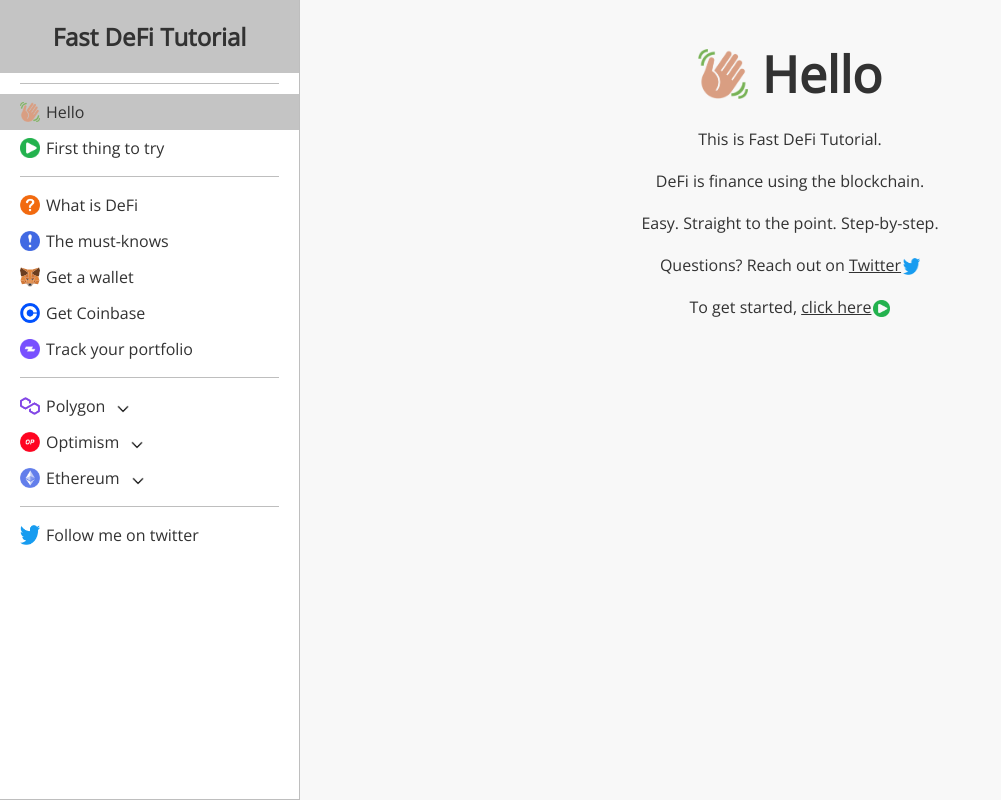
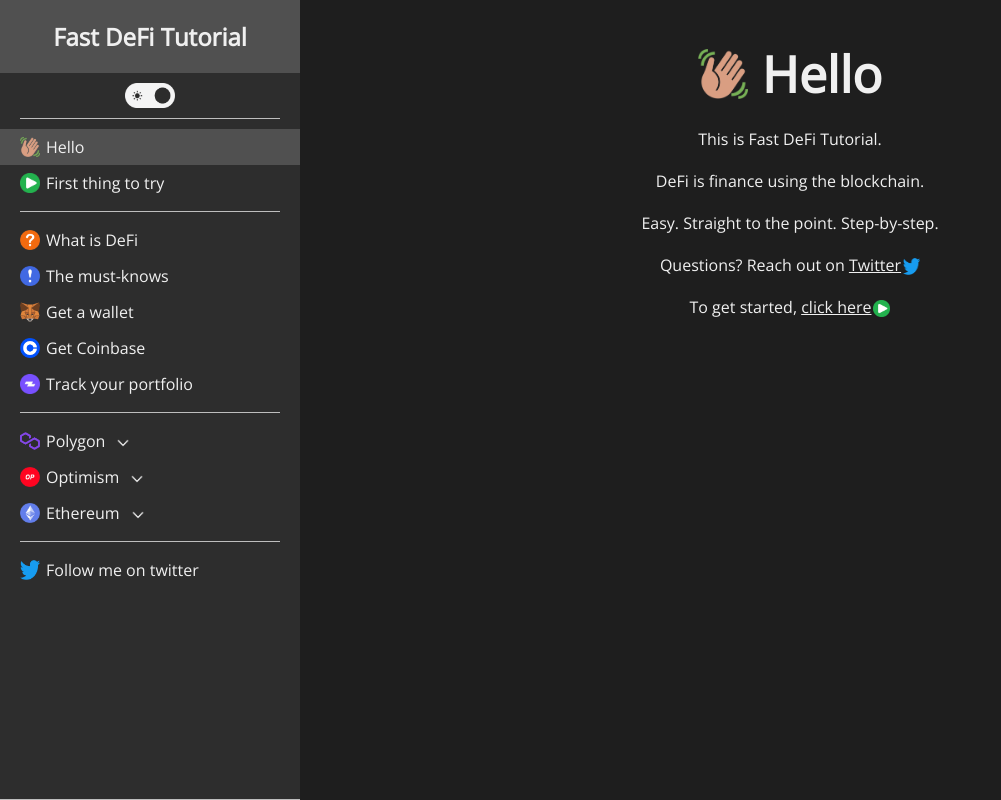
Before and after one commit to tomuky/fastdefitutorial, a PHP site: page / in a window 1280 px wide. Shown: the whole page, without its empty margins (0-1001 px from the left). Run offline with PHP 8.4, Linux system fonts and the light colour scheme; some libraries are stand-ins or nearby versions.

Commit message:
Added dark mode with toggle

```diff
--- a/css/fast.0.2.css
+++ b/css/fast.0.3.css
@@ -8,15 +8,29 @@ body{
     margin: 0; padding: 0;
     height: 100%;
     width: 100%;
-    color: rgb(50,50,50);
-    background-color: rgb(248, 248, 248);
     font-family: 'Open Sans', sans-serif;
     display: flex;
     overscroll-behavior-y: none;
 }
+body.light{
+    color: rgb(50,50,50);
+    background-color: rgb(248, 248, 248);
+}
+body.dark{
+    color: rgb(240, 240, 240);
+    background-color: rgb(30, 30, 30);
+}
+
 a{
     color: rgb(50,50,50);
 }
+a.light{
+    color: rgb(50,50,50);
+}
+a.dark{
+    color: rgb(240, 240, 240);
+}
+
 div.container{
     height: 100%; width: 100%;
     display: flex;
@@ -28,10 +42,8 @@ div.left-pane{
     height: 100%;
     width: 300px;
     min-width: 300px;
-    border-right: 1px solid rgb(190, 190, 190);
     border-bottom: 1px solid rgb(190,190,190);
     overflow: auto;
-    background-color: white;
     display: flex;
     flex-direction: column;
     /* no highlighting */
@@ -42,6 +54,16 @@ div.left-pane{
     -ms-user-select: none; /* Internet Explorer or Edge */
     user-select: none; /* All modern browsers */
 }
+.left-pane.light{
+    color: rgb(50,50,50);
+    background-color: rgb(248, 248, 248);
+    border-right: 1px solid rgb(190, 190, 190);
+}
+.left-pane.dark{
+    color: rgb(240, 240, 240);
+    background-color: rgb(45, 45, 45);
+}
+
 div.main-pane{
     height: 100%;
     flex-grow: 1;
@@ -69,6 +91,9 @@ div.mobile-header-area-filler{
     cursor: pointer;
     background-color: rgb(196, 196, 196);
 }
+.left-pane-title.dark:hover{
+    background-color: rgb(80, 80, 80);
+}
 div.left-pane-list{
     font-size: 16px;
     display: flex;
@@ -89,11 +114,17 @@ div.left-pane-list{
     cursor: pointer;
     text-decoration: none;
 }
-.left-pane-list-item:hover{
+.left-pane-list-item.light:hover{
     background-color: rgb(196, 196, 196);
 }
-.left-pane-list-item-selected{
+.left-pane-list-item-selected.light{
     background-color: rgb(196, 196, 196);
+}
+.left-pane-list-item.dark:hover{
+    background-color: rgb(80, 80, 80);
+}
+.left-pane-list-item-selected.dark{
+    background-color: rgb(80, 80, 80);
 }
 
 div.left-pane-list-group{
@@ -138,6 +169,9 @@ img.list-dropdown-logo{
     -moz-transition: transform 100ms;
     -webkit-transition: transform 100ms;
     transition: transform 100ms;
+}
+img.list-dropdown-logo.dark{
+    filter: invert(100%);
 }
 .flip {
     transform: rotate(-180deg);
@@ -189,12 +223,24 @@ img.item-icon{
     width: 20px;
     margin-right: 8px;
 }
+img.item-icon.dark{
+    filter: invert(100%);
+}
 img.inline-icon{
     height: 17px; width: 17px;
     vertical-align: middle;
     margin-left: 2px;
 }
 
+.theme-toggle-area{
+    display: flex;
+    justify-content: center;
+    margin-top: 10px;
+}
+img.theme-toggle-button{
+    width: 50px;
+    cursor: pointer;
+}
 
 /* mobile */
 @media screen and (max-width:450px){
@@ -228,13 +274,18 @@ img.inline-icon{
     div.mobile-header-area{
         display: block;
         position: fixed;
-        background-color: white;
         z-index: 3;
         width: 100%;
         display: flex;
         justify-content: space-between;
         align-items: center;
         border-bottom: 1px solid rgb(190, 190, 190);
+    }
+    div.mobile-header-area.light{
+        background-color: white;
+    }
+    div.mobile-header-area:dark{
+        background-color: rgb(30,30,30);
     }
     div.mobile-header-left{
         display: flex;
@@ -244,6 +295,9 @@ img.inline-icon{
     }
     img.header-icon{
         height: 36px; width: 36px;
+    }
+    img.header-icon.dark{
+        filter: invert(100%);
     }
     .mobile-header-middle{
         display: block;
@@ -268,5 +322,8 @@ img.inline-icon{
     img.title-icon{
         width: 28px; height: 28px;
     }
+    img.theme-toggle-button{
+        width: 60px;
+    }
 
 }
--- a/index.html
+++ b/index.html
@@ -18,11 +18,11 @@
     <link rel="icon" type="image/x-icon" href="images/fdt.ico">
     <meta name="description" content="Fast DeFi Tutorial">
     <meta name="author" content="Tom">
-    <link rel="stylesheet" href="css/fast.0.2.css?v=0">
+    <link rel="stylesheet" href="css/fast.0.3.css?v=0">
     <script src="https://code.jquery.com/jquery-1.8.3.js"></script>
     <script src="https://code.jquery.com/ui/1.9.2/jquery-ui.js"></script>
 	<script src="js/data.0.5.js"></script>
-	<script src="js/fast.0.5.js"></script>
+	<script src="js/fast.0.6.js"></script>
     <link href="https://fonts.googleapis.com/css2?family=Open+Sans&display=swap" rel="stylesheet">
 
     <meta property="og:url"                content="https://fastdefitutorial.com" />
@@ -56,6 +56,11 @@
 				Fast DeFi Tutorial
 			</a>
 			<div class="left-pane-list">
+
+				<div class="theme-toggle-area">
+					<img class='theme-toggle-button light' src="images/toggle-to-dark.png">
+					<img class='theme-toggle-button dark' src="images/toggle-to-light.png">
+				</div>
 
 				<div class="left-pane-divider"></div>
 
--- a/js/fast.0.5.js
+++ b/js/fast.0.6.js
@@ -85,6 +85,8 @@ $(document).on('ready',function(){
     let group = $('[subject="'+app.sel+'"]').parents('[group]').attr('group');
     $('#'+group).find('.list-dropdown-logo').toggleClass('flip');
 
+}).on('click','.theme-toggle-button',function(){
+    app.switchTheme();
 });;
 
 let app = {
@@ -129,11 +131,32 @@ let app = {
                 $('#steps-here').append('<div class="item"><img src="images/numbers/'+number+'.png" class="item-icon"><span>'+text+'</span></div>')
             }
         }
+
+        // make sure right theme styling is applied to new elements
+        this.switchTheme();
     },
 
     toLink: function(url,name){
         return "<a href='"+url+"' target='_new'>"+name+"</a>";
+    },
+
+    switchTheme: function(){
+
+        if(!this.mode) this.mode = 'dark'; // default
+        else if(this.mode=='dark') this.mode = 'light';
+        else if(this.mode=='light') this.mode = 'dark';
+
+        $('body').removeClass('light dark').addClass(this.mode);
+        $('.left-pane').removeClass('light dark').addClass(this.mode);
+        $('a').removeClass('light dark').addClass(this.mode);
+        $('.left-pane-list-item').removeClass('light dark').addClass(this.mode);
+        $('.item-icon').removeClass('light dark').addClass(this.mode);
+        $('.list-dropdown-logo').removeClass('light dark').addClass(this.mode);
+        $('.mobile-header-area').removeClass('light dark').addClass(this.mode);
+        $('.header-icon').removeClass('light dark').addClass(this.mode);
+
+        $('.theme-toggle-button').hide();
+        $('.theme-toggle-button.'+this.mode).show();
+
     }
-
-
 };
```
Also changed, not shown: images/first-logo.png, images/important-icon.png, images/mstable-logo.png, images/optimism-logo.png, images/question-icon.png, images/toggle-to-dark.png (added), images/toggle-to-light.png (added), 2 other files.
